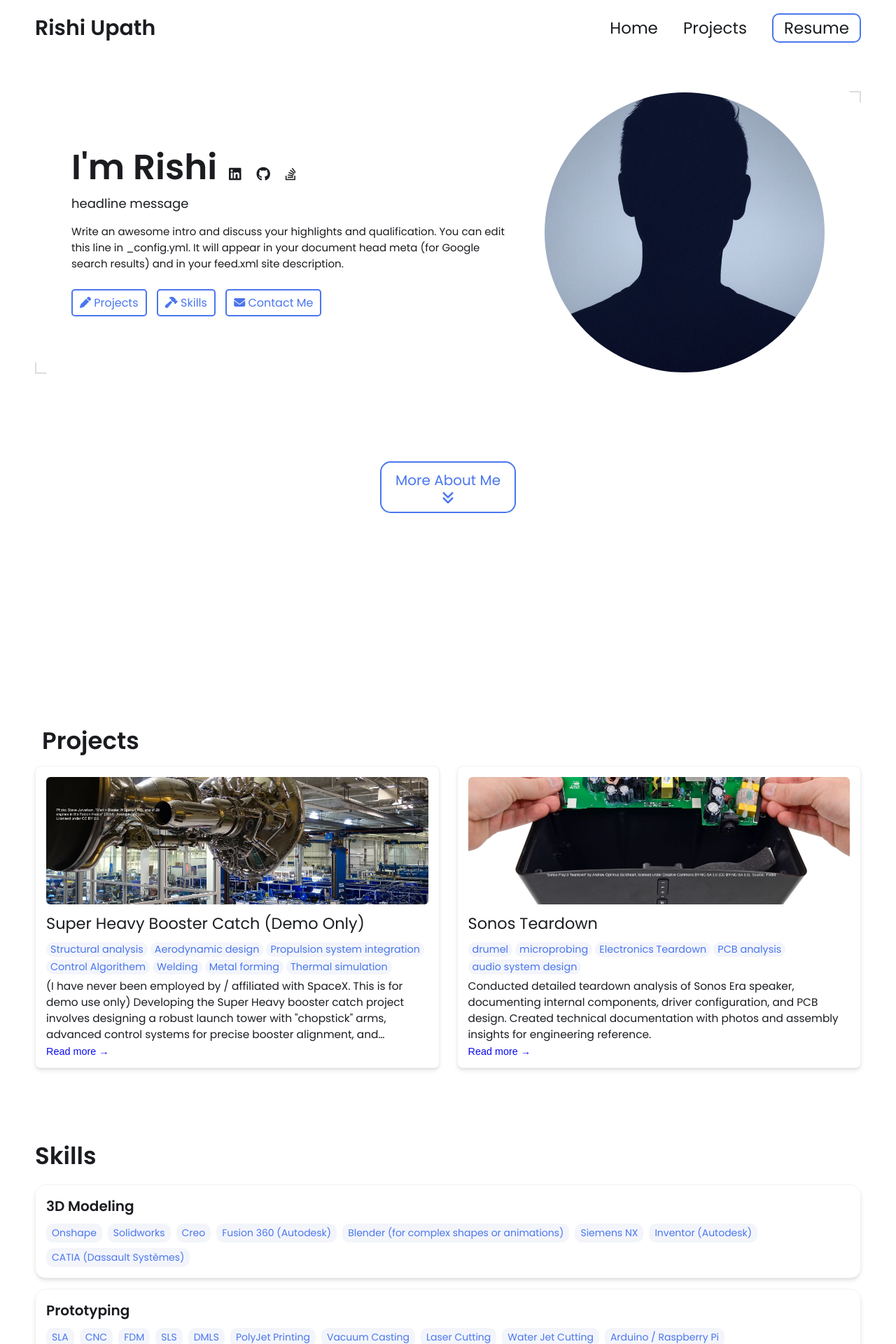
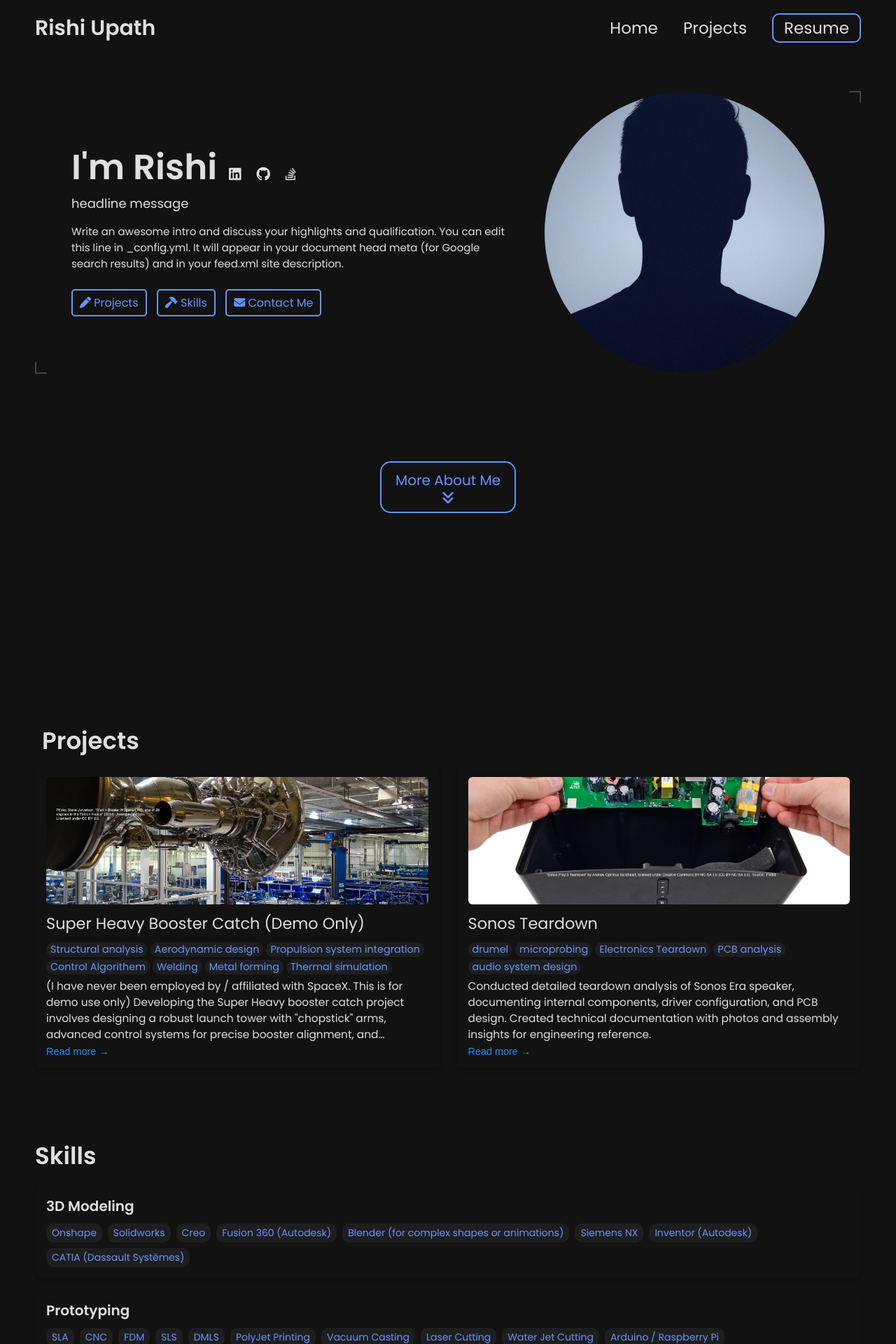
Before and after one commit to rishiupath/rishiupath.github.io, a Jekyll site: the page built from index.html, in a window 1280 px wide. Shown: the top 1920 px of the page at 70% size. Built offline with Jekyll 4.4.1, drawn with Linux system fonts in a browser that asks for light colours.

Commit message:
Update _config.yml

```diff
--- a/_config.yml
+++ b/_config.yml
@@ -93,13 +93,13 @@
 
 
 # Active theme (Updatethis to switch themes). Make sure to keep the indentation the samne.
-colors: # this is the basic theme
-  text: "#1a1c20"
-  border: "#ddd"
-  link: "#4a76ee"
-  highlight: "#0c0cf2"
-  background: "#ffffff"
-  light_background: "#f3f5fb"
+colors:
+  text: "#e0e0e0"          # light gray for readability on dark bg
+  border: "#444"            # subtle dark border
+  link: "#6495ff"           # brighter, slightly softer blue for links
+  highlight: "#1e90ff"      # more vibrant blue for highlights
+  background: "#121212"     # dark, nearly black background
+  light_background: "#1e1e1e"  # slightly lighter dark background for sections/cards
 
 # A few examples.
 basic theme:
```
